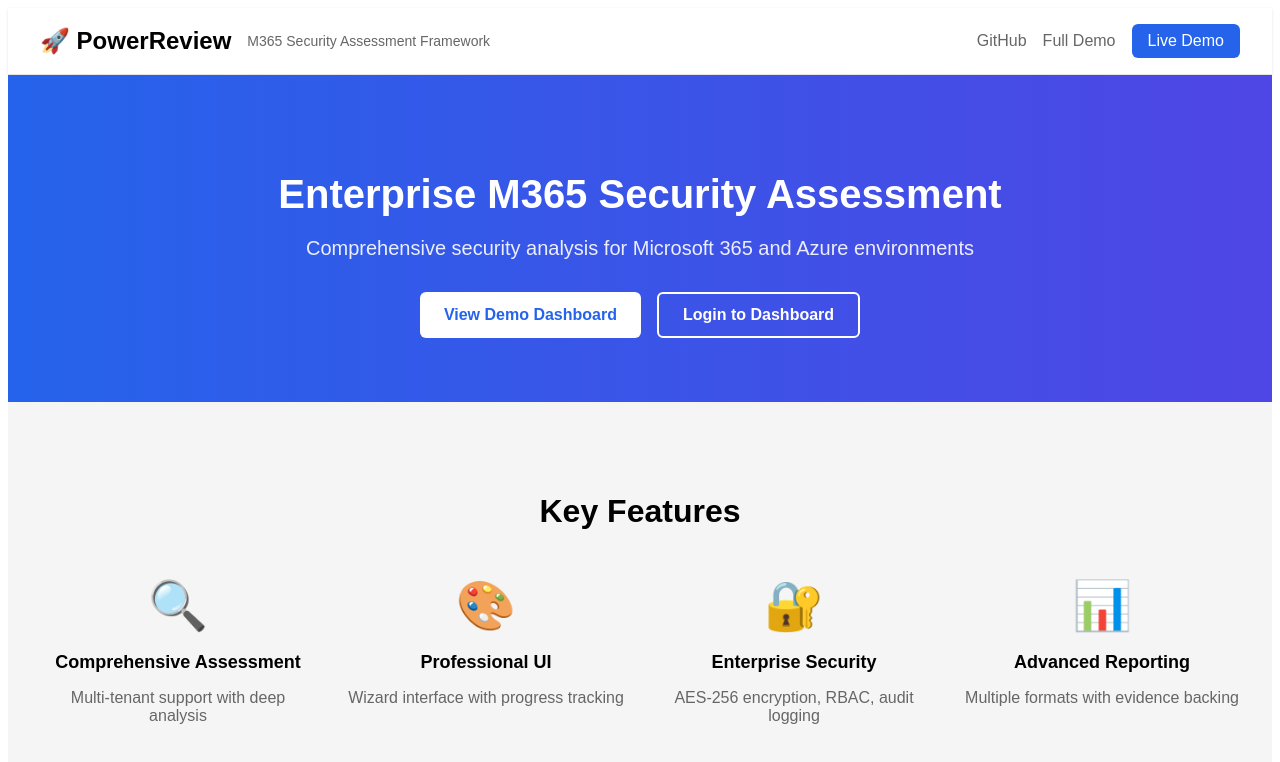
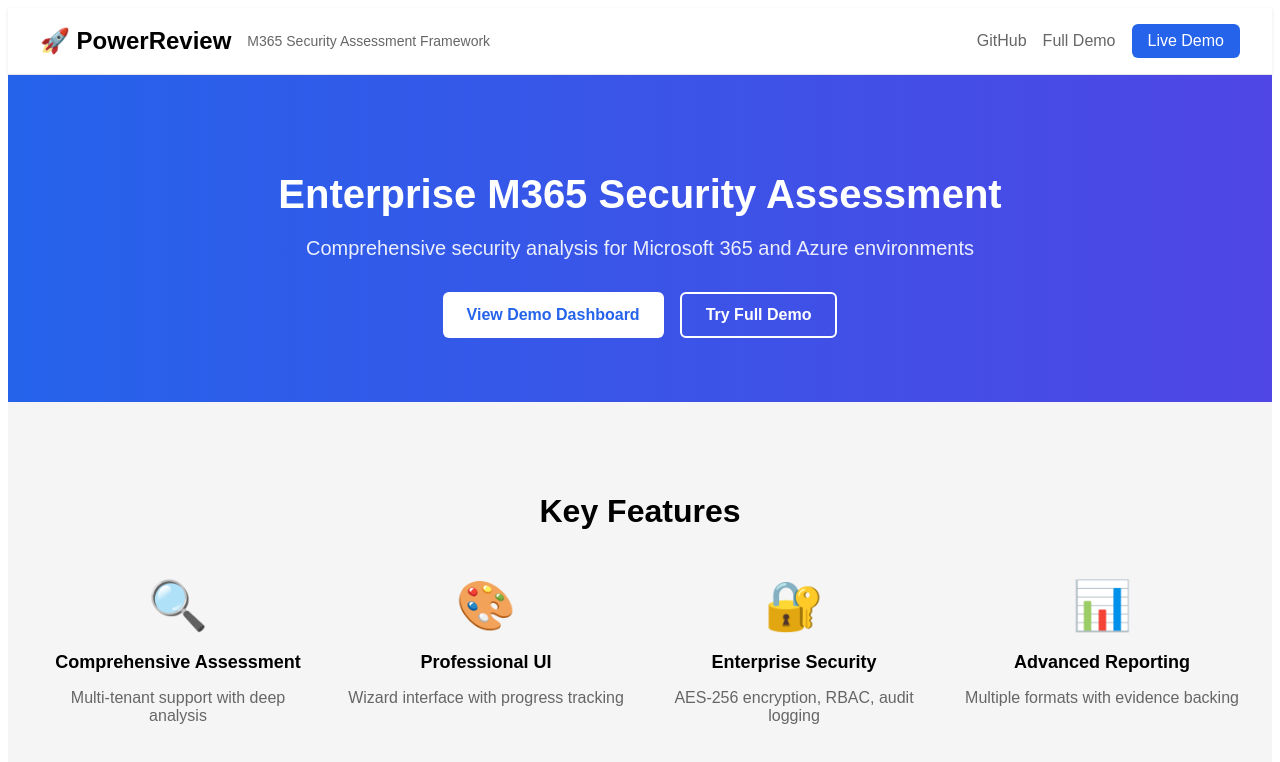
Before and after one commit to Ross851/M365-Lighthouse, a Next.js app in the folder web/: page / in a window 1280 px wide. Shown: the top 762 px of the page. Built offline with nearby package versions, Linux system fonts and the light colour scheme.

Commit message:
Fix vercel.json output directory and update demo links

```diff
--- a/web/pages/index.js
+++ b/web/pages/index.js
@@ -77,7 +77,7 @@
                         }}>
                   View Demo Dashboard
                 </button>
-                <a href="/login"
+                <a href="/demo"
                    style={{
                      backgroundColor: 'transparent',
                      color: 'white',
@@ -88,7 +88,7 @@
                      textDecoration: 'none',
                      display: 'inline-block'
                    }}>
-                  Login to Dashboard
+                  Try Full Demo
                 </a>
               </div>
             </div>
```
Also changed, not shown: web/vercel.json.
